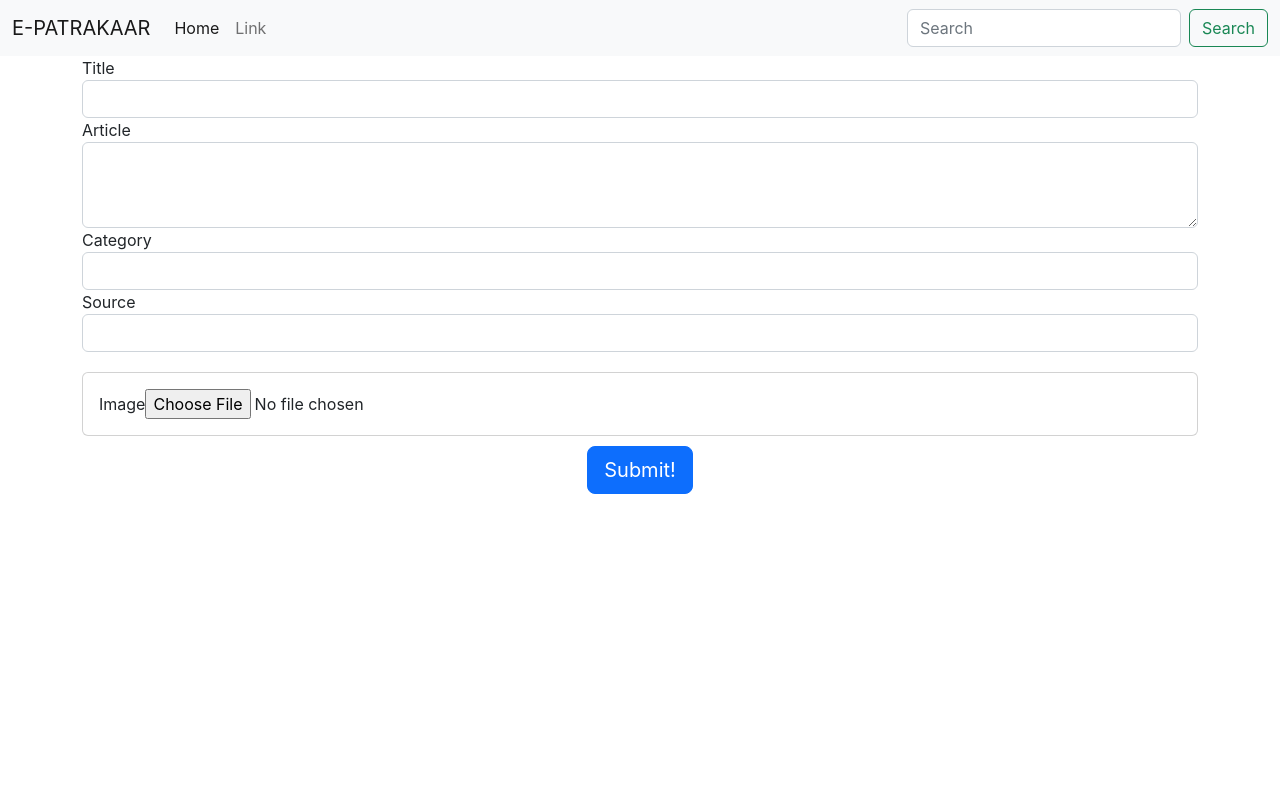
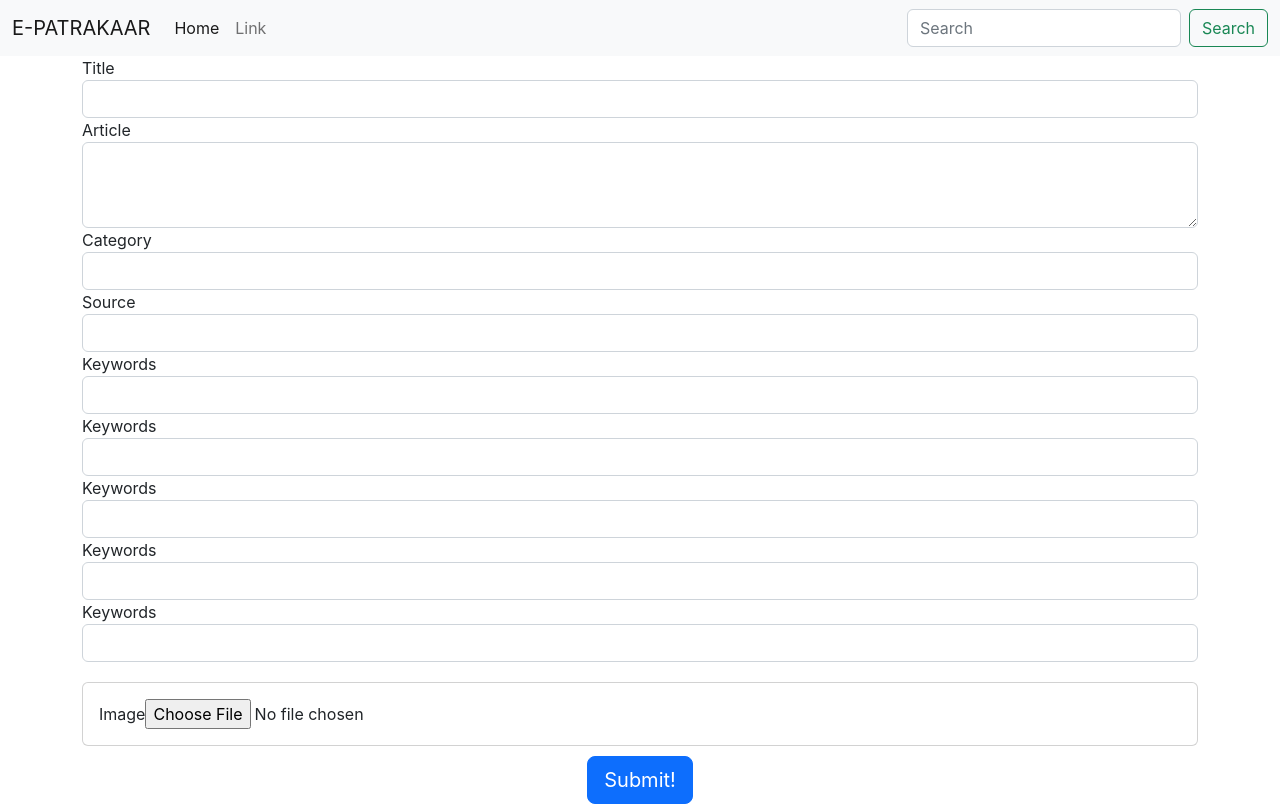
Before and after one commit to Arjun2002tiwari/e_patrakaar, a React (Create React App) app: page / in a window 1280 px wide. Built offline with nearby package versions, Linux system fonts and the light colour scheme.

Commit message:
some changes(9)

```diff
--- a/src/App.js
+++ b/src/App.js
@@ -1,14 +1,29 @@
 import Form from './components/Form';
 import Navbar from './components/Navbar';
+import Alert from './components/Alert';
+import { useState } from 'react';
 
 function App() {
+  const [alert,setAlert]=useState(null);
+
+  const showAlert=(message,type)=>{
+    setAlert({
+      msg:message,
+      type:type
+    })
+    setTimeout(()=>{
+      setAlert(null);
+    },5000);
+  }
+
   return (
     <>
   <div>
     <Navbar title="E-PATRAKAAR"/>
   </div>
+  <Alert alert={alert}/>
   <div className="container">
-    <Form/>
+    <Form showAlert={showAlert}/>
   </div>
   </>
   );
--- /dev/null
+++ b/src/components/Alert.js
@@ -0,0 +1,9 @@
+import React from 'react'
+
+export default function Alert(props) {
+  return (
+    props.alert && <div class={`alert alert-${props.alert.type}`} role="alert">
+  <strong>{props.alert.msg}</strong>
+    </div>
+  );
+}
--- a/src/components/Form.js
+++ b/src/components/Form.js
@@ -1,16 +1,22 @@
-import React ,{useState} from 'react'
+import React ,{useState} from 'react';
 
-export default function Form() {
+
+export default function Form(props) {
 
     const [news ,setNews]=useState({
         title:"",
         article:"",
         category:"",
         source:"",
+        K1:"",
+        K2:"",
+        K3:"",
+        K4:"",
+        K5:""
     });
     const [isSubmit ,setSubmit]=useState(true);
     //const [img,SetImage]=useState();
-    let name,value,file;
+    let name,value,file,fstatus=false;
     const handleInputs = (e)=>{
         name=e.target.name;
         value=e.target.value;
@@ -20,11 +26,23 @@ export default function Form() {
     const handleImage=(e)=>{
         //console.log(e.target.files);
         file=e.target.files[0];
-        console.log(file);
+        let img = new Image();
+        img.src = window.URL.createObjectURL(file);
+        img.onload = () => {
+            if(img.width!==1280 || img.height!==720){
+                props.showAlert("Image size is not correct!","danger");
+                fstatus=false;
+                //alert("Image is not correct");
+            }
+            else{
+                props.showAlert("Image size is good!","success");
+                fstatus=true;
+            }
 
         }
+    }
     const finalCall=async (e)=>{
-
+        if(fstatus){
             let formdata=new FormData();
             formdata.append('discription',news.title);
             console.log(news.title);
@@ -35,6 +53,16 @@ export default function Form() {
             console.log(news.category);
             formdata.append('source',news.source);
             console.log(news.source);
+            formdata.append('K1',news.K1);
+            console.log(news.k1);
+            formdata.append('K2',news.k2);
+            console.log(news.k2);
+            formdata.append('K3',news.K3);
+            console.log(news.k3);
+            formdata.append('K4',news.K4);
+            console.log(news.k4);
+            formdata.append('K5',news.K5);
+            console.log(news.k5);
             const url="https://enews-api.herokuapp.com/api/news-route"
             await fetch(url, {
                 method: 'POST',
@@ -49,9 +77,11 @@ export default function Form() {
                 });
             setSubmit(false);
         }
-    // const backHandle=()=>{
-    //     setSubmit(true);
-    // }
+        else{
+            props.showAlert("button is disabled!","primary");
+        }
+    }
+
   return(
     isSubmit?
     <>
@@ -72,8 +102,33 @@ export default function Form() {
     </div>
 
     <div className="form-group">
-        <label htmlFor="source">Source</label>
+        <label htmlFor="keyword">Source</label>
         <input type="text" className="form-control" id="source" name="source" value={news.source} onChange={handleInputs}/>
+    </div>
+
+    <div className="form-group">
+        <label htmlFor="keyword">Keywords</label>
+        <input type="text" className="form-control" id="k1" name="k1" value={news.K1} onChange={handleInputs}/>
+    </div>
+
+    <div className="form-group">
+        <label htmlFor="keyword">Keywords</label>
+        <input type="text" className="form-control" id="k2" name="k2" value={news.K2} onChange={handleInputs}/>
+    </div>
+
+    <div className="form-group">
+        <label htmlFor="Keyword">Keywords</label>
+        <input type="text" className="form-control" id="k3" name="k3" value={news.K3} onChange={handleInputs}/>
+    </div>
+
+    <div className="form-group">
+        <label htmlFor="Keyword">Keywords</label>
+        <input type="text" className="form-control" id="k4" name="k4" value={news.K4} onChange={handleInputs}/>
+    </div>
+
+    <div className="form-group">
+        <label htmlFor="Keyword">Keywords</label>
+        <input type="text" className="form-control" id="k5" name="k5" value={news.K5} onChange={handleInputs}/>
     </div>
 
     <div className="card" style={{"marginTop":"20px"}}>
```
Lines whose indentation alone changed are shown as unchanged.
